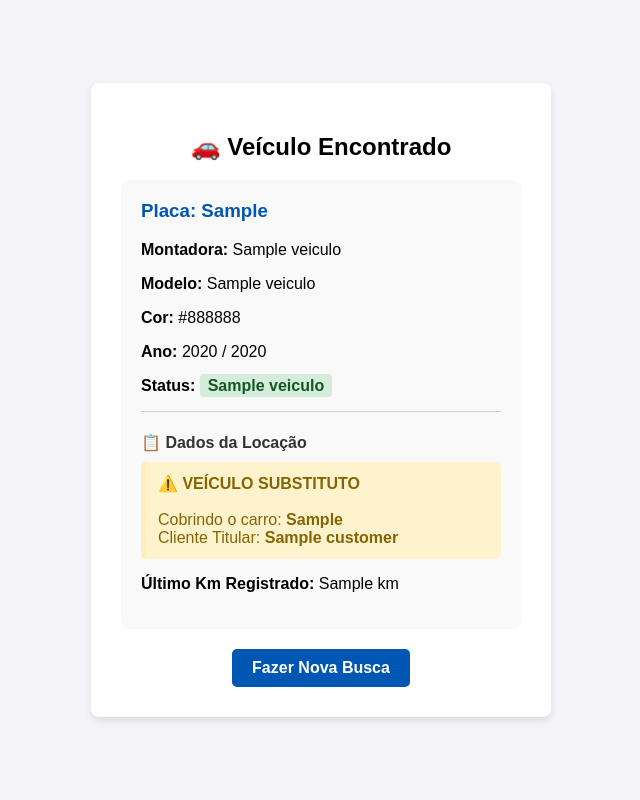
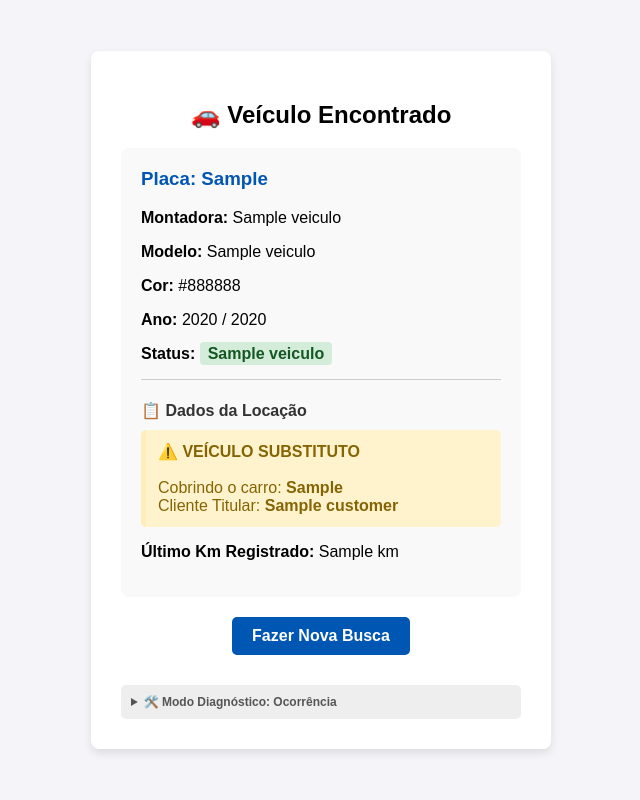
Before and after one commit to utchuco/proxy-nevada, a Flask app: template templates/resultado.html in a window 1280 px wide. Shown: the whole page, without its empty margins (319-959 px from the left). Run offline with Flask 3, Linux system fonts and the light colour scheme; the template is opened without the code that fills it: most values are stand-ins (such as "Sample title", 1, 10 or a date in 2020).

Commit message:
pegar checklist

```diff
--- a/app.py
+++ b/app.py
@@ -16,19 +16,15 @@ API_URL = "https://api.bluefleet.com.br"
 def get_access_token():
     if not CLIENT_ID or not CLIENT_SECRET:
         raise ValueError("Credenciais ausentes no servidor (verifique o arquivo .env)")
-
     credentials = f"{CLIENT_ID}:{CLIENT_SECRET}"
     encoded_credentials = base64.b64encode(credentials.encode()).decode()
-
     headers = {
         "Authorization": f"Basic {encoded_credentials}",
         "Content-Type": "application/x-www-form-urlencoded"
     }
     data = {"grant_type": "client_credentials"}
-
     response = requests.post(AUTH_URL, headers=headers, data=data)
     response.raise_for_status()
-
     return response.json().get("access_token")
 
 @app.route("/")
@@ -38,7 +34,6 @@ def index():
 @app.route("/buscar", methods=["POST"])
 def buscar():
     placa = request.form.get("placa", "").strip().upper()
-
     if not placa:
         return render_template("index.html", erro="Por favor, digite uma placa válida.")
 
@@ -52,48 +47,39 @@ def buscar():
             "Accept": "application/json"
         }
 
-        # 1. Busca o veículo principal
         url_busca = f"{API_URL}/vehicle?LicensePlate={placa}"
         response = requests.get(url_busca, headers=headers)
         response.raise_for_status()
 
         lista_veiculos = response.json().get("data", [])
-
         if not lista_veiculos:
             return render_template("index.html", erro=f"Veículo não encontrado para a placa {placa}.")
 
         veiculo = lista_veiculos[0]
         veiculo_titular = None
+        ocorrencia_atual = None  # Nova variável para guardar a ocorrência
 
-        # 2. Se for Reserva (Status 14), busca as ocorrências e acha o titular atual
         if veiculo.get("vehicleStatusId") == 14:
             try:
                 r_ocorrencia = requests.get(f"{API_URL}/contract-item-request/search?LicensePlate={placa}", headers=headers)
                 if r_ocorrencia.status_code == 200:
                     ocorrencias = r_ocorrencia.json().get("data", [])
-
                     if ocorrencias:
-                        # O SEGREDO: Ordena as ocorrências da data mais recente para a mais antiga
                         ocorrencias.sort(key=lambda x: x.get("createdAt", ""), reverse=True)
-
-                        # Vasculha as ocorrências começando pela mais nova
                         for oc in ocorrencias:
                             placa_titular = oc.get("licensePlate")
-
-                            # Ignora se a placa for vazia ou for a própria placa do carro reserva
                             if placa_titular and placa_titular != placa:
-
-                                # Achou uma placa diferente! Busca a ficha do titular para pegar o cliente
+                                ocorrencia_atual = oc  # Salva o pacote da ocorrência inteira
                                 r_titular = requests.get(f"{API_URL}/vehicle?LicensePlate={placa_titular}", headers=headers)
                                 if r_titular.status_code == 200:
                                     lista_titular = r_titular.json().get("data", [])
                                     if lista_titular:
                                         veiculo_titular = lista_titular[0]
-                                        break # Encontrou com sucesso, encerra a busca nas ocorrências antigas
+                                        break
             except Exception:
                 pass
 
-        return render_template("resultado.html", veiculo=veiculo, veiculo_titular=veiculo_titular)
+        return render_template("resultado.html", veiculo=veiculo, veiculo_titular=veiculo_titular, ocorrencia_atual=ocorrencia_atual)
 
     except requests.exceptions.HTTPError as err_http:
         return render_template("index.html", erro=f"Falha na comunicação: {err_http}")
--- a/templates/resultado.html
+++ b/templates/resultado.html
@@ -23,7 +23,6 @@
 
             <h4 style="margin-bottom: 10px; color: #333;">📋 Dados da Locação</h4>
 
-            <!-- Inteligência do Carro Reserva -->
             {% if veiculo_titular %}
                 <div style="background-color: #fff3cd; color: #856404; padding: 12px; border-radius: 5px; border-left: 5px solid #ffeeba; margin-bottom: 15px;">
                     <strong>⚠️ VEÍCULO SUBSTITUTO</strong><br><br>
@@ -36,7 +35,6 @@
                         {% endif %}
                     </strong>
                 </div>
-            <!-- Carro Padrão -->
             {% elif veiculo.contract and veiculo.contract.customer %}
                 <p><strong>Cliente:</strong> {{ veiculo.contract.customer.tradingName }}</p>
             {% else %}
@@ -47,6 +45,14 @@
         </div>
 
         <a href="/" style="display: inline-block; padding: 10px 20px; background-color: #0056b3; color: white; text-decoration: none; border-radius: 5px; font-weight: bold;">Fazer Nova Busca</a>
+
+        <!-- Diagnóstico do Checklist -->
+        {% if ocorrencia_atual %}
+        <details style="margin-top: 30px; text-align: left; background: #eee; padding: 10px; border-radius: 5px;">
+            <summary style="cursor: pointer; font-size: 12px; color: #555; font-weight: bold;">🛠️ Modo Diagnóstico: Ocorrência</summary>
+            <pre style="font-size: 11px; overflow-x: auto; background: #222; color: #0f0; padding: 15px; border-radius: 5px; margin-top: 10px;">{{ ocorrencia_atual | tojson(indent=4) }}</pre>
+        </details>
+        {% endif %}
     </div>
 </body>
 </html>
```
